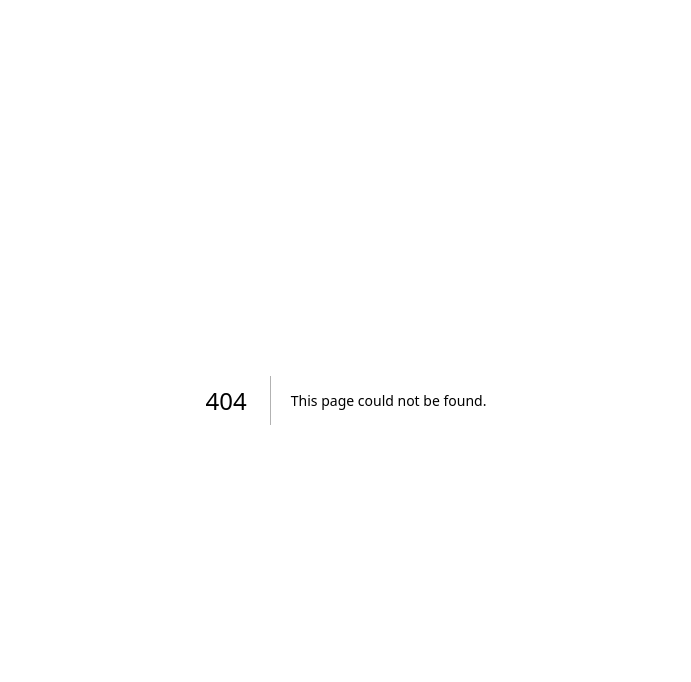
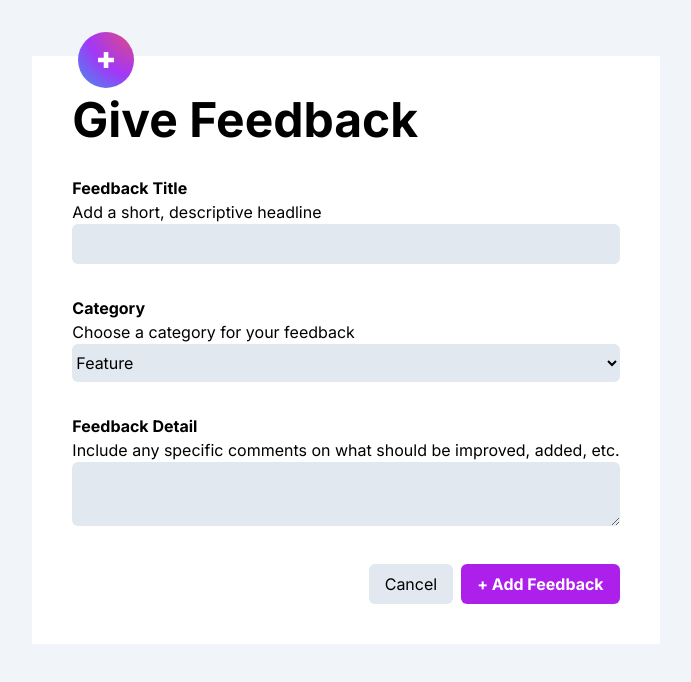
Before and after one commit to 10Nikus/Feedback, a Next.js app: page /new in a window 1280 px wide. Before the commit this address had no page. Shown: the top 682 px of the page, without its empty margins (294-985 px from the left). Built offline with nearby package versions, Linux system fonts and the light colour scheme.

Commit message:
Refactor FeedbackListItem component and add UpvoteButton

```diff
--- a/src/app/components/FeedbackList/FeedbackListItem.tsx
+++ b/src/app/components/FeedbackList/FeedbackListItem.tsx
@@ -1,28 +1,18 @@
 import HeaderButton from "../Header/HeaderButton";
+import UpvoteButton from "./UpvoteButton";
 
 export default function FeedbackListItem({ feedback }: any) {
   return (
     <div className="flex   py-8 gap-20 bg-white rounded-lg  m-4 w-full px-12">
       <div className="flex gap-12 w-full">
-        <div className="flex flex-col justify-center items-center bg-slate-200 rounded-md px-4 h-14">
-          <svg width="10" height="7" xmlns="http://www.w3.org/2000/svg">
-            <path
-              d="M1 6l4-4 4 4"
-              stroke="#4661E6"
-              strokeWidth="2"
-              fill="none"
-              fillRule="evenodd"
-            />
-          </svg>
-          <p>{feedback.upvotes}</p>
-        </div>
-        <div className="flex flex-col justify-center">
+        <UpvoteButton>{feedback.upvotes}</UpvoteButton>
+        <div className="flex flex-col justify-center gap-1">
           <h3 className="font-bold">{feedback.title}</h3>
           <p>{feedback.description}</p>
           <HeaderButton>Suggestion</HeaderButton>
         </div>
       </div>
-      <div className="flex  justify-center items-center">
+      <div className="flex  justify-center items-center gap-1">
         <svg width="18" height="16" xmlns="http://www.w3.org/2000/svg">
           <path
             d="M2.62 16H1.346l.902-.91c.486-.491.79-1.13.872-1.823C1.036 11.887 0 9.89 0 7.794 0 3.928 3.52 0 9.03 0 14.87 0 18 3.615 18 7.455c0 3.866-3.164 7.478-8.97 7.478-1.017 0-2.078-.137-3.025-.388A4.705 4.705 0 012.62 16z"
@@ -30,7 +20,7 @@
             fillRule="nonzero"
           />
         </svg>
-        <p>2</p>
+        <p className="font-bold">2</p>
       </div>
     </div>
   );
--- /dev/null
+++ b/src/app/components/FeedbackList/UpvoteButton.tsx
@@ -0,0 +1,20 @@
+export default function UpvoteButton({
+  children,
+}: {
+  children: React.ReactNode;
+}) {
+  return (
+    <div className="flex flex-col gap-1 justify-center items-center bg-slate-200 rounded-md px-4 h-16 w-12 ">
+      <svg width="10" height="7" xmlns="http://www.w3.org/2000/svg">
+        <path
+          d="M1 6l4-4 4 4"
+          stroke="black"
+          strokeWidth="2"
+          fill="none"
+          fillRule="evenodd"
+        />
+      </svg>
+      <p>{children}</p>
+    </div>
+  );
+}
--- /dev/null
+++ b/src/app/components/Form/CancelBtn.tsx
@@ -0,0 +1,9 @@
+import Link from "next/link";
+
+export default function CancelBtn() {
+  return (
+    <Link href="../" className="bg-slate-200 px-4 py-2 rounded-md">
+      Cancel
+    </Link>
+  );
+}
--- /dev/null
+++ b/src/app/components/Form/Form.tsx
@@ -0,0 +1,38 @@
+import Link from "next/link";
+import FeedbuckButton from "../Header/FeedbackButton";
+import CancelBtn from "./CancelBtn";
+
+export default function Form() {
+  return (
+    <form className="bg-white p-10  flex flex-col gap-8">
+      <h1 className="font-bold text-5xl">Give Feedback</h1>
+      <div>
+        <h1 className="font-bold">Feedback Title</h1>
+        <p>Add a short, descriptive headline</p>
+        <input type="text" className="bg-slate-200 w-full py-2 rounded-md" />
+      </div>
+      <div>
+        <h1 className="font-bold">Category</h1>
+        <p>Choose a category for your feedback</p>
+        <select className="bg-slate-200 w-full py-2 rounded-md">
+          <option value="feature">Feature</option>
+          <option value="ui">UI</option>
+          <option value="ux">UX</option>
+          <option value="enhancement">Enhancement</option>
+          <option value="bug">Bug</option>
+        </select>
+      </div>
+      <div>
+        <h1 className="font-bold">Feedback Detail</h1>
+        <p>
+          Include any specific comments on what should be improved, added, etc.
+        </p>
+        <textarea className="bg-slate-200 w-full py-2 rounded-md" />
+      </div>
+      <div className="flex justify-end gap-2">
+        <CancelBtn/>
+        <FeedbuckButton />
+      </div>
+    </form>
+  );
+}
--- a/src/app/components/Header/FeedbackButton.tsx
+++ b/src/app/components/Header/FeedbackButton.tsx
@@ -1,7 +1,12 @@
+import Link from "next/link";
+
 export default function FeedbuckButton() {
   return (
-    <button className="flex justify-center items-center bg-lilac text-white rounded-md px-4 py-2 gap-1 font-bold">
+    <Link
+      href="/new"
+      className="flex justify-center items-center bg-lilac text-white rounded-md px-4 py-2 gap-1 font-bold"
+    >
       + Add Feedback
-    </button>
+    </Link>
   );
 }
--- /dev/null
+++ b/src/app/components/Header/GoBackBtn.tsx
@@ -0,0 +1,18 @@
+import Link from "next/link";
+
+export default function GoBackBtn({ color }: { color: string }) {
+  return (
+    <Link href="../" className="flex justify-center items-center gap-1">
+      <svg width="7" height="10" xmlns="http://www.w3.org/2000/svg">
+        <path
+          d="M6 9L2 5l4-4"
+          stroke={color}
+          strokeWidth="2"
+          fill="none"
+          fillRule="evenodd"
+        />
+      </svg>
+      Go Back
+    </Link>
+  );
+}
--- a/src/app/components/sidebar/Sidebar.tsx
+++ b/src/app/components/sidebar/Sidebar.tsx
@@ -25,7 +25,7 @@
           <h1 className="font-bold">Roadmap</h1>
           <Link
             href="/roadmap"
-            className="text-lightGrey underline underline-offset-4"
+            className="text-blue underline underline-offset-4"
           >
             view
           </Link>
--- /dev/null
+++ b/src/app/new/page.tsx
@@ -0,0 +1,40 @@
+import Form from "../components/Form/Form";
+import GoBackBtn from "../components/Header/GoBackBtn";
+
+export default function Home() {
+  return (
+    <main className="bg-slate-100 flex flex-col items-center px-44 h-svh">
+      <svg
+        className="relative right-60 top-8"
+        width="56"
+        height="56"
+        xmlns="http://www.w3.org/2000/svg"
+      >
+        <defs>
+          <radialGradient
+            cx="103.9%"
+            cy="-10.387%"
+            fx="103.9%"
+            fy="-10.387%"
+            r="166.816%"
+            id="a"
+          >
+            <stop stopColor="#E84D70" offset="0%" />
+            <stop stopColor="#A337F6" offset="53.089%" />
+            <stop stopColor="#28A7ED" offset="100%" />
+          </radialGradient>
+        </defs>
+        <g fill="none" fill-rule="evenodd">
+          <circle fill="url(#a)" cx="28" cy="28" r="28" />
+          <path
+            fill="#FFF"
+            fill-rule="nonzero"
+            d="M30.343 36v-5.834h5.686v-4.302h-5.686V20h-4.597v5.864H20v4.302h5.746V36z"
+          />
+        </g>
+      </svg>
+
+      <Form />
+    </main>
+  );
+}
--- a/src/app/page.tsx
+++ b/src/app/page.tsx
@@ -4,9 +4,9 @@
 
 export default function Home() {
   return (
-    <main className="flex bg-slate-100 px-36 pt-20">
+    <main className="flex bg-slate-100 px-36 py-20">
       <Sidebar />
-      <div className="w-full">
+      <div className="w-full mx-0">
         <Header />
         <FeedbackList />
       </div>
--- a/src/app/roadmap/page.tsx
+++ b/src/app/roadmap/page.tsx
@@ -1,14 +1,19 @@
 import FeedbuckButton from "../components/Header/FeedbackButton";
+import GoBackBtn from "../components/Header/GoBackBtn";
 import Navbar from "../components/Header/Navbar";
 
 export default function Roadmap() {
   return (
-    <main className="px-36 pt-20 bg-slate-100">
+    <main className="px-36 pt-20 bg-slate-100 h-svh">
       <Navbar>
-        <button>Go Back</button>
-
+        <GoBackBtn color="white" />
         <FeedbuckButton />
       </Navbar>
+      <div className="flex w-full">
+        <div className="bg-white">First</div>
+        <div className="bg-white">Secend</div>
+        <div className="bg-white">Third</div>
+      </div>
     </main>
   );
 }
```
